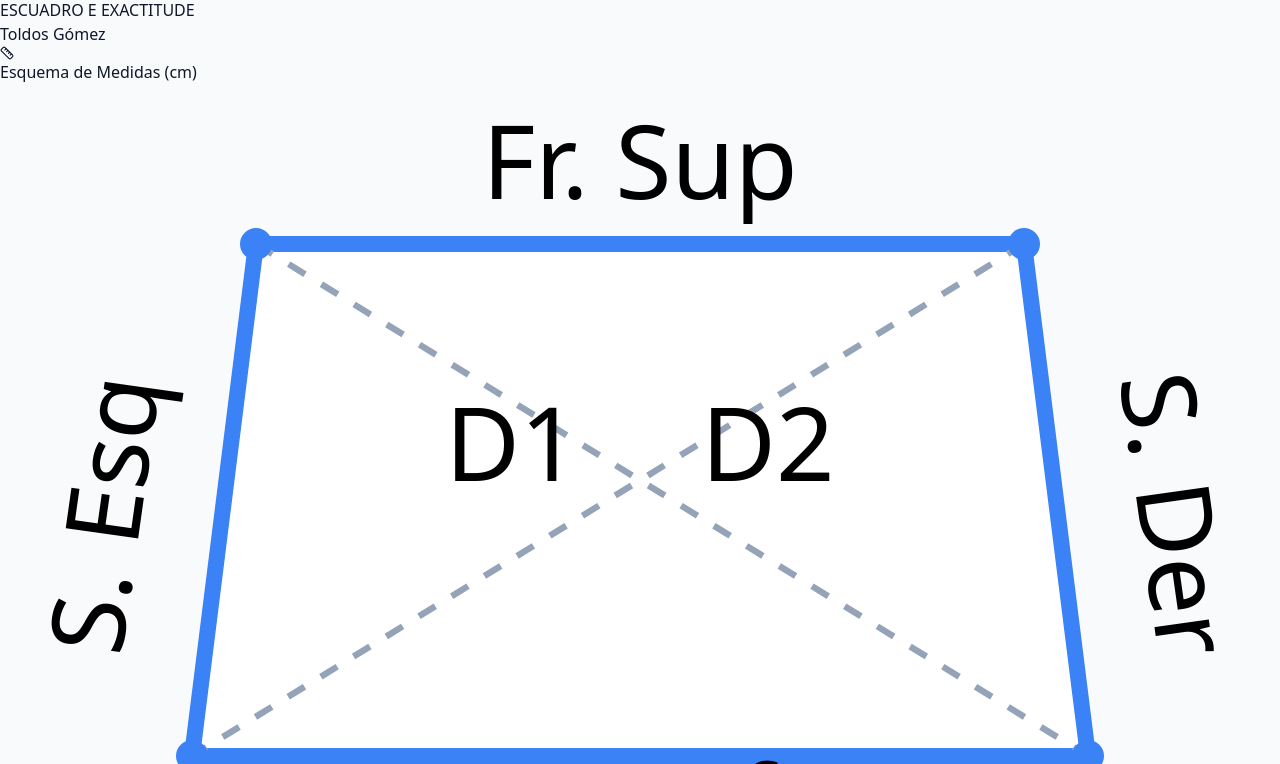
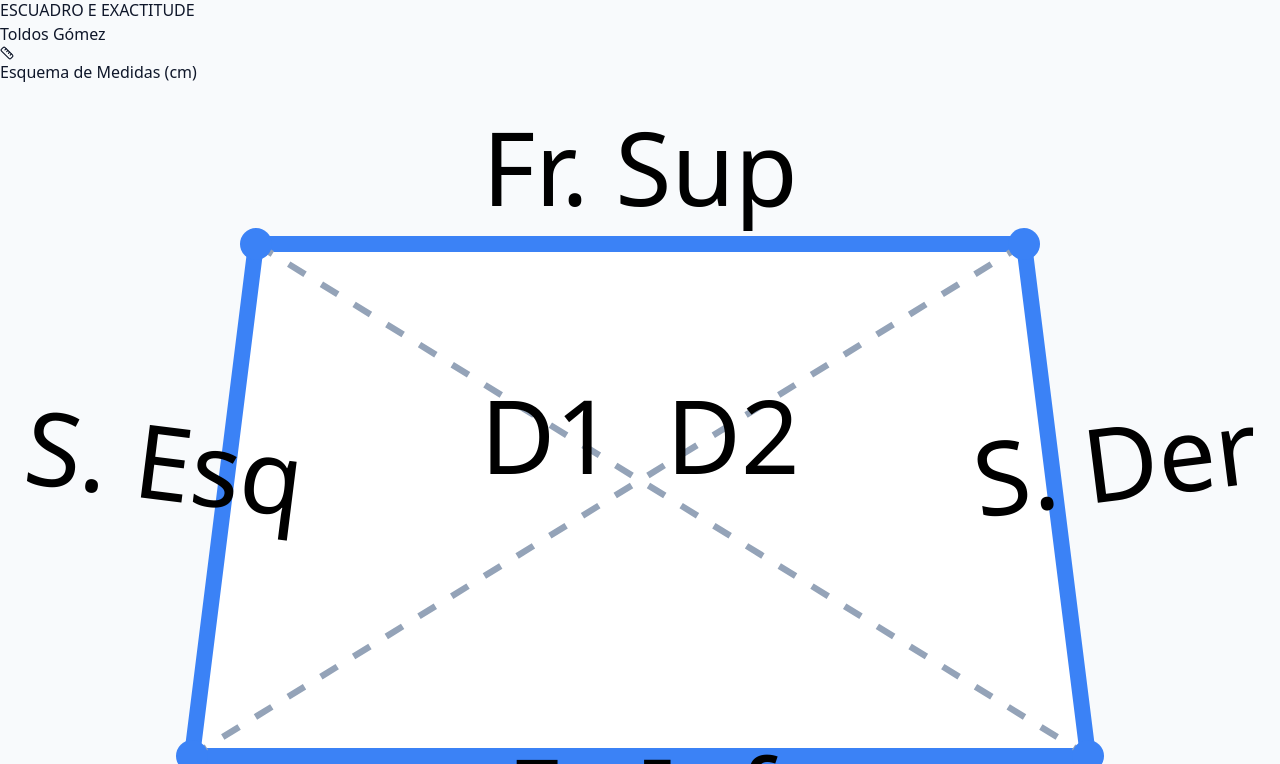
Before and after one commit to Ivan-Mourazos/calculadora-iris, a React (Vite) app: page / in a window 1280 px wide. Shown: the part 716-1480 px from the top of the page. Built offline with nearby package versions, Linux system fonts and the light colour scheme; the HTML template or start-up script is replaced by a standard one.

Commit message:
ajuste calculo de cotas

```diff
--- a/src/App.tsx
+++ b/src/App.tsx
@@ -58,6 +58,62 @@ function App() {
     }
   }
 
+  let pA = { x: 40, y: 25 };
+  let pB = { x: 160, y: 25 };
+  let pC = { x: 170, y: 105 };
+  let pD = { x: 30, y: 105 };
+
+  if (isFormComplete && validation && validation.isPossible) {
+    const { fSup } = measurements;
+    const { h1, h2, dirX1, dirX2 } = validation.details;
+
+    const lA = { x: 0, y: 0 };
+    const lB = { x: fSup, y: 0 };
+    const lC = { x: fSup + dirX2, y: h2 };
+    const lD = { x: dirX1, y: h1 };
+
+    const minX = Math.min(0, dirX1, fSup + dirX2);
+    const maxX = Math.max(0, fSup, fSup + dirX2);
+    const minY = 0;
+    const maxY = Math.max(h1, h2);
+
+    const W = maxX - minX || 1;
+    const H = maxY - minY || 1;
+
+    const targetW = 130;
+    const targetH = 75;
+
+    const scale = Math.min(targetW / W, targetH / H);
+
+    const offsetX = 35 + (targetW - W * scale) / 2 - minX * scale;
+    const offsetY = 25 + (targetH - H * scale) / 2 - minY * scale;
+
+    pA = { x: lA.x * scale + offsetX, y: lA.y * scale + offsetY };
+    pB = { x: lB.x * scale + offsetX, y: lB.y * scale + offsetY };
+    pC = { x: lC.x * scale + offsetX, y: lC.y * scale + offsetY };
+    pD = { x: lD.x * scale + offsetX, y: lD.y * scale + offsetY };
+  }
+
+  const fSupX = (pA.x + pB.x) / 2;
+  const fSupY = Math.min(pA.y, pB.y) - 6;
+
+  const fInfX = (pC.x + pD.x) / 2;
+  const fInfY = Math.max(pC.y, pD.y) + 12;
+
+  const sIzqX = (pA.x + pD.x) / 2 - 10;
+  const sIzqY = (pA.y + pD.y) / 2;
+  const angleIzq = Math.atan2(pD.y - pA.y, pD.x - pA.x) * 180 / Math.PI - 90;
+
+  const sDerX = (pB.x + pC.x) / 2 + 10;
+  const sDerY = (pB.y + pC.y) / 2;
+  const angleDer = Math.atan2(pC.y - pB.y, pC.x - pB.x) * 180 / Math.PI - 90;
+
+  const diag1X = pA.x + (pC.x - pA.x) * 0.35;
+  const diag1Y = pA.y + (pC.y - pA.y) * 0.45;
+
+  const diag2X = pB.x + (pD.x - pB.x) * 0.35;
+  const diag2Y = pB.y + (pD.y - pB.y) * 0.45;
+
   return (
     <div className="min-h-screen bg-slate-50 text-slate-900 font-sans pb-16 selection:bg-blue-100">
       {/* Header */}
@@ -117,52 +173,52 @@ function App() {
           <div className="relative aspect-[16/10] bg-slate-50/50 rounded-2xl border border-slate-100 flex items-center justify-center p-2">
             <svg viewBox="0 0 200 130" className="w-full h-full drop-shadow-sm">
               {/* Sombra base */}
-              <path d="M 40,25 L 160,25 L 170,105 L 30,105 Z" fill="#e2e8f0" opacity="0.3" />
+              <path d={`M ${pA.x},${pA.y} L ${pB.x},${pB.y} L ${pC.x},${pC.y} L ${pD.x},${pD.y} Z`} fill="#e2e8f0" opacity="0.3" />
 
               {/* O Trapezoide dinámico */}
-              <path d="M 40,25 L 160,25 L 170,105 L 30,105 Z" fill="#ffffff" stroke="#3b82f6" strokeWidth="2.5" strokeLinejoin="round" />
+              <path d={`M ${pA.x},${pA.y} L ${pB.x},${pB.y} L ${pC.x},${pC.y} L ${pD.x},${pD.y} Z`} fill="#ffffff" stroke="#3b82f6" strokeWidth="2.5" strokeLinejoin="round" />
 
               {/* Diagonais */}
-              <line x1="40" y1="25" x2="170" y2="105" stroke="#94a3b8" strokeWidth="1" strokeDasharray="3" />
-              <line x1="160" y1="25" x2="30" y2="105" stroke="#94a3b8" strokeWidth="1" strokeDasharray="3" />
+              <line x1={pA.x} y1={pA.y} x2={pC.x} y2={pC.y} stroke="#94a3b8" strokeWidth="1" strokeDasharray="3" />
+              <line x1={pB.x} y1={pB.y} x2={pD.x} y2={pD.y} stroke="#94a3b8" strokeWidth="1" strokeDasharray="3" />
 
               {/* Etiquetas e valores en tempo real */}
               <g className="text-[7px] font-black uppercase tracking-tighter">
                 {/* Frente Superior */}
-                <text x="100" y="18" textAnchor="middle" className={measurements.fSup > 0 ? "fill-slate-900 text-[8px]" : "fill-blue-600"}>
+                <text x={fSupX} y={fSupY} textAnchor="middle" className={measurements.fSup > 0 ? "fill-slate-900 text-[8px]" : "fill-blue-600"}>
                   {measurements.fSup > 0 ? `${measurements.fSup} cm` : "Fr. Sup"}
                 </text>
 
                 {/* Frente Inferior */}
-                <text x="100" y="118" textAnchor="middle" className={measurements.fInf > 0 ? "fill-slate-900 text-[8px]" : "fill-blue-600"}>
+                <text x={fInfX} y={fInfY} textAnchor="middle" className={measurements.fInf > 0 ? "fill-slate-900 text-[8px]" : "fill-blue-600"}>
                   {measurements.fInf > 0 ? `${measurements.fInf} cm` : "Fr. Inf"}
                 </text>
 
                 {/* Saída Esquerda */}
-                <text x="22" y="68" textAnchor="middle" transform="rotate(-82, 22, 68)" className={measurements.sIzq > 0 ? "fill-slate-900 text-[8px]" : "fill-slate-400"}>
+                <text x={sIzqX} y={sIzqY} textAnchor="middle" transform={`rotate(${angleIzq}, ${sIzqX}, ${sIzqY})`} className={measurements.sIzq > 0 ? "fill-slate-900 text-[8px]" : "fill-slate-400"}>
                   {measurements.sIzq > 0 ? `${measurements.sIzq} cm` : "S. Esq"}
                 </text>
 
                 {/* Saída Dereita */}
-                <text x="178" y="68" textAnchor="middle" transform="rotate(82, 178, 68)" className={measurements.sDer > 0 ? "fill-slate-900 text-[8px]" : "fill-slate-400"}>
+                <text x={sDerX} y={sDerY} textAnchor="middle" transform={`rotate(${angleDer}, ${sDerX}, ${sDerY})`} className={measurements.sDer > 0 ? "fill-slate-900 text-[8px]" : "fill-slate-400"}>
                   {measurements.sDer > 0 ? `${measurements.sDer} cm` : "S. Der"}
                 </text>
 
                 {/* Diagonales */}
-                <text x="80" y="62" textAnchor="middle" className={measurements.diag1 > 0 ? "fill-slate-900 text-[8px]" : "fill-amber-600 font-extrabold"}>
+                <text x={diag1X} y={diag1Y} textAnchor="middle" className={measurements.diag1 > 0 ? "fill-slate-900 text-[8px]" : "fill-amber-600 font-extrabold"}>
                   {measurements.diag1 > 0 ? `${measurements.diag1} cm` : "D1"}
                 </text>
 
-                <text x="120" y="62" textAnchor="middle" className={measurements.diag2 > 0 ? "fill-slate-900 text-[8px]" : "fill-amber-600 font-extrabold"}>
+                <text x={diag2X} y={diag2Y} textAnchor="middle" className={measurements.diag2 > 0 ? "fill-slate-900 text-[8px]" : "fill-amber-600 font-extrabold"}>
                   {measurements.diag2 > 0 ? `${measurements.diag2} cm` : "D2"}
                 </text>
               </g>
 
               {/* Vértices */}
-              <circle cx="40" cy="25" r="2.5" fill="#3b82f6" />
-              <circle cx="160" cy="25" r="2.5" fill="#3b82f6" />
-              <circle cx="170" cy="105" r="2.5" fill="#3b82f6" />
-              <circle cx="30" cy="105" r="2.5" fill="#3b82f6" />
+              <circle cx={pA.x} cy={pA.y} r="2.5" fill="#3b82f6" />
+              <circle cx={pB.x} cy={pB.y} r="2.5" fill="#3b82f6" />
+              <circle cx={pC.x} cy={pC.y} r="2.5" fill="#3b82f6" />
+              <circle cx={pD.x} cy={pD.y} r="2.5" fill="#3b82f6" />
             </svg>
           </div>
         </div>
```
